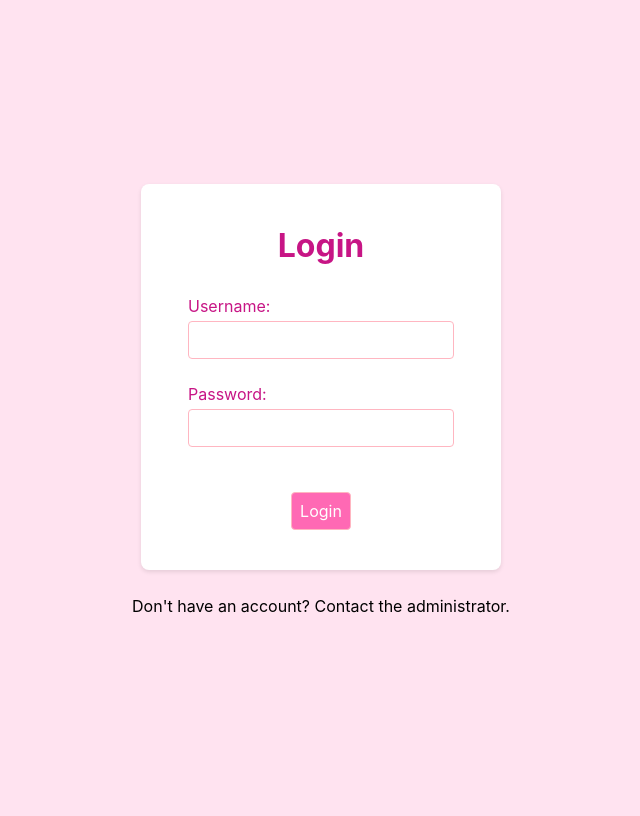
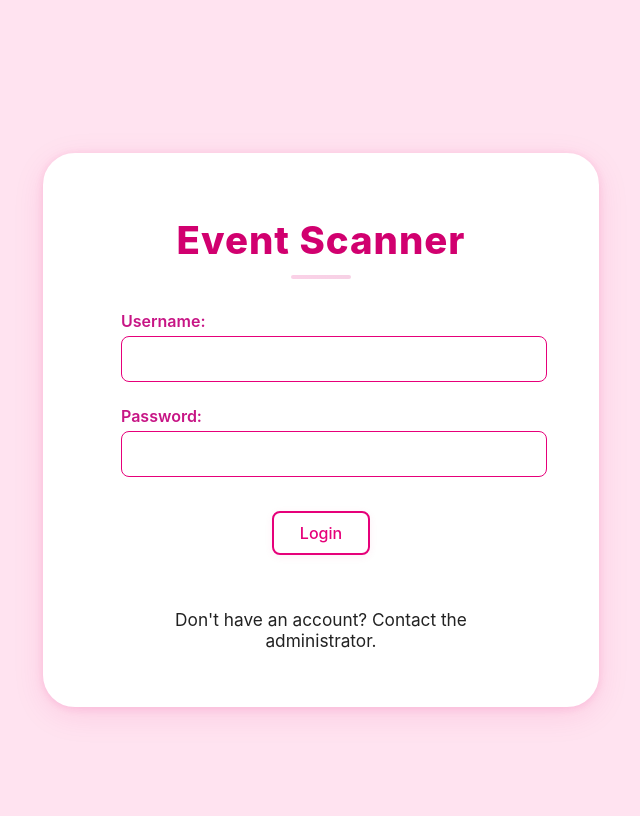
Before and after one commit to roldfox12/barcode_event_attendance_system, a Django app: page /login/ in a window 1280 px wide. Shown: the whole page, without its empty margins (319-959 px from the left). After the commit the page ends 715 px from the top, so only its background shows below. Run offline with Django 4.2, Linux system fonts and the light colour scheme.

Commit message:
Improved LOGIN page

```diff
--- a/attendance/templates/login.html
+++ b/attendance/templates/login.html
@@ -4,31 +4,138 @@
 <head>
     <meta charset="UTF-8">
     <meta name="viewport" content="width=device-width, initial-scale=1.0">
-    <title>Login - Event Attendance System</title>
+    <title>Event Scanner - Event Attendance System</title>
     <link rel="stylesheet" href="{% static 'css/styles.css' %}">
+    <style>
+        body {
+            background: #fde6f3;
+            min-height: 100vh;
+            margin: 0;
+            font-family: 'Segoe UI', Arial, sans-serif;
+        }
+        .login-card {
+            background: #fff;
+            box-shadow: 0 8px 32px 0 rgba(230,0,122,0.10), 0 1.5px 8px 0 #e6007a22;
+            border-radius: 32px;
+            padding: 56px 70px 48px 70px;
+            margin: 60px auto 0 auto;
+            max-width: 400px;
+            border: 8px solid #fff;
+            display: flex;
+            flex-direction: column;
+            align-items: center;
+        }
+        .accent-title {
+            color: #d1006f;
+            font-size: 2.4rem;
+            font-weight: 800;
+            letter-spacing: 1px;
+            margin-bottom: 32px;
+            text-align: center;
+            position: relative;
+        }
+        .accent-title::after {
+            content: '';
+            display: block;
+            margin: 12px auto 0 auto;
+            width: 60px;
+            height: 4px;
+            background: linear-gradient(90deg, #e6007a 0%, #d1006f 100%);
+            border-radius: 2px;
+            opacity: 0.18;
+        }
+        .form-group {
+            margin-bottom: 22px;
+            width: 100%;
+        }
+        label {
+            color: #d1006f;
+            font-weight: 600;
+            margin-bottom: 6px;
+            display: block;
+        }
+        input[type="text"], input[type="password"] {
+            width: 100%;
+            padding: 12px;
+            border-radius: 8px;
+            border: 1.5px solid #e6007a;
+            font-size: 1rem;
+            margin-bottom: 2px;
+            transition: border-color 0.2s, box-shadow 0.2s;
+        }
+        input[type="text"]:focus, input[type="password"]:focus {
+            border-color: #d1006f;
+            box-shadow: 0 2px 8px #e6007a22;
+            outline: none;
+        }
+        .login-btn {
+            display: inline-block;
+            background: #fff;
+            color: #e6007a;
+            border: 2px solid #e6007a;
+            border-radius: 8px;
+            padding: 10px 26px;
+            font-size: 1rem;
+            font-weight: 500;
+            text-decoration: none;
+            transition: background 0.2s, color 0.2s, border-color 0.2s, box-shadow 0.2s;
+            box-shadow: 0 2px 8px #e6007a11;
+            margin-top: 18px;
+            cursor: pointer;
+        }
+        .login-btn:hover {
+            background: #e6007a;
+            color: #fff;
+            border-color: #d1006f;
+            box-shadow: 0 4px 16px #e6007a33;
+        }
+        .alert {
+            margin-bottom: 18px;
+            padding: 12px 18px;
+            border-radius: 8px;
+            background: #ffe6f2;
+            color: #d1006f;
+            font-weight: 500;
+            box-shadow: 0 2px 8px #e6007a11;
+        }
+        .container {
+            display: flex;
+            flex-direction: column;
+            align-items: center;
+            justify-content: center;
+            min-height: 100vh;
+        }
+        .login-footer {
+            margin-top: 24px;
+            color: #222;
+            font-size: 1.08rem;
+            text-align: center;
+        }
+    </style>
 </head>
 <body>
     <div class="container">
-
+        <div class="login-card">
             {% if messages %}
                 {% for message in messages %}
                     <div class="alert {{ message.tags }}">{{ message }}</div>
                 {% endfor %}
             {% endif %}
-        <form method="post" action="{% url 'login' %}">
-            <h1>Login</h1>
+            <form method="post" action="{% url 'login' %}" style="width:100%; display: flex; flex-direction: column; align-items: center; gap: 0;">
+                <div class="accent-title" style="margin-bottom: 32px;">Event Scanner</div>
                 {% csrf_token %}
-            <div class="form-group">
+                <div class="form-group" style="margin-bottom: 22px; width: 100%;">
                     <label for="username">Username:</label>
                     <input type="text" id="username" name="username" required>
                 </div>
-            <div class="form-group">
+                <div class="form-group" style="margin-bottom: 22px; width: 100%;">
                     <label for="password">Password:</label>
                     <input type="password" id="password" name="password" required>
                 </div>
-            <button type="submit">Login</button>
+                <button type="submit" class="login-btn" style="margin-top: 10px;">Login</button>
             </form>
-        <p>Don't have an account? Contact the administrator.</p>
+            <div class="login-footer">Don't have an account? Contact the administrator.</div>
+        </div>
     </div>
 </body>
 </html>
```
Lines whose indentation alone changed are shown as unchanged.
